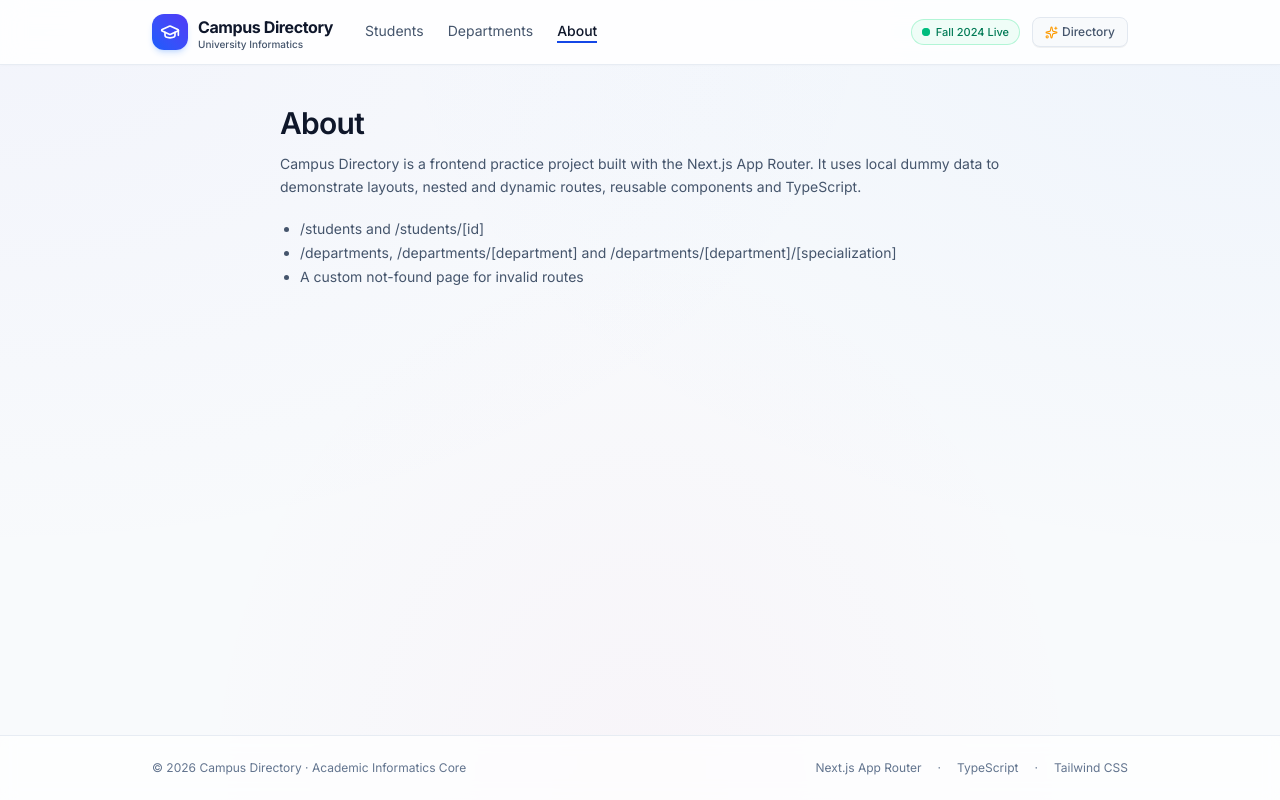
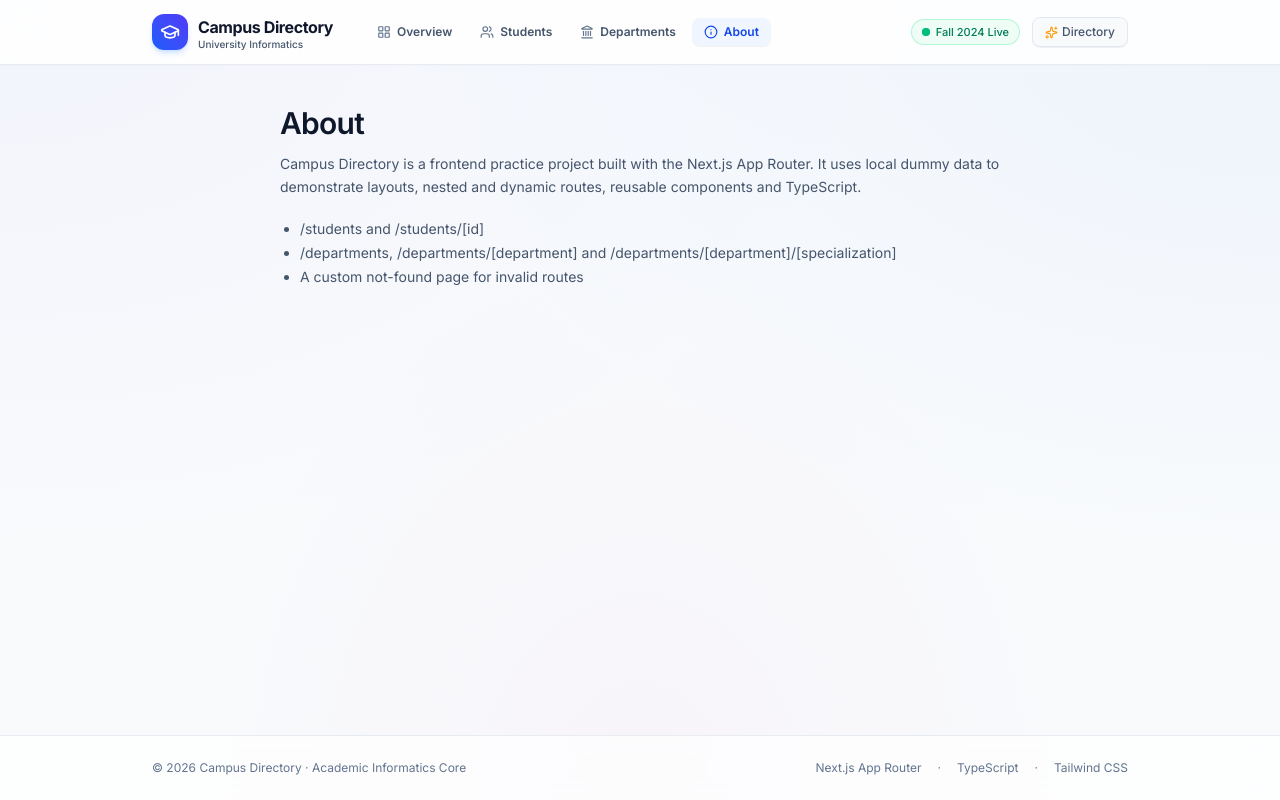
Before and after one commit to nishit546/Student_directory_nextjs, a Next.js app: page /about in a window 1280 px wide. Built offline with nearby package versions, Linux system fonts and the light colour scheme.

Commit message:
feat(nav): add overview route and icon-enhanced navigation pills

```diff
--- a/src/components/NavLinks.tsx
+++ b/src/components/NavLinks.tsx
@@ -2,29 +2,34 @@
 
 import Link from "next/link";
 import { usePathname } from "next/navigation";
+import { Users, Landmark, Info, LayoutGrid } from "lucide-react";
 
 const links = [
-  { href: "/students", label: "Students" },
-  { href: "/departments", label: "Departments" },
-  { href: "/about", label: "About" },
+  { href: "/", label: "Overview", icon: LayoutGrid, exact: true },
+  { href: "/students", label: "Students", icon: Users },
+  { href: "/departments", label: "Departments", icon: Landmark },
+  { href: "/about", label: "About", icon: Info },
 ];
 
 export default function NavLinks() {
   const pathname = usePathname();
+
   return (
-    <nav className="flex items-stretch gap-6">
+    <nav className="hidden md:flex items-center gap-1">
       {links.map((l) => {
-        const active = pathname === l.href || pathname.startsWith(l.href + "/");
+        const Icon = l.icon;
+        const active = l.exact ? pathname === l.href : pathname === l.href || pathname.startsWith(l.href + "/");
         return (
           <Link
             key={l.href}
             href={l.href}
-            className={`flex items-center border-b-2 text-sm transition-colors ${
+            className={`flex items-center gap-1.5 rounded-lg px-3 py-1.5 text-xs font-semibold transition-all ${
               active
-                ? "border-blue-700 font-medium text-slate-900"
-                : "border-transparent text-slate-600 hover:text-slate-900"
+                ? "bg-blue-50 text-blue-700 shadow-2xs font-semibold"
+                : "text-slate-600 hover:bg-slate-100 hover:text-slate-900"
             }`}
           >
+            <Icon size={14} className={active ? "text-blue-700" : "text-slate-500"} />
             {l.label}
           </Link>
         );
```
